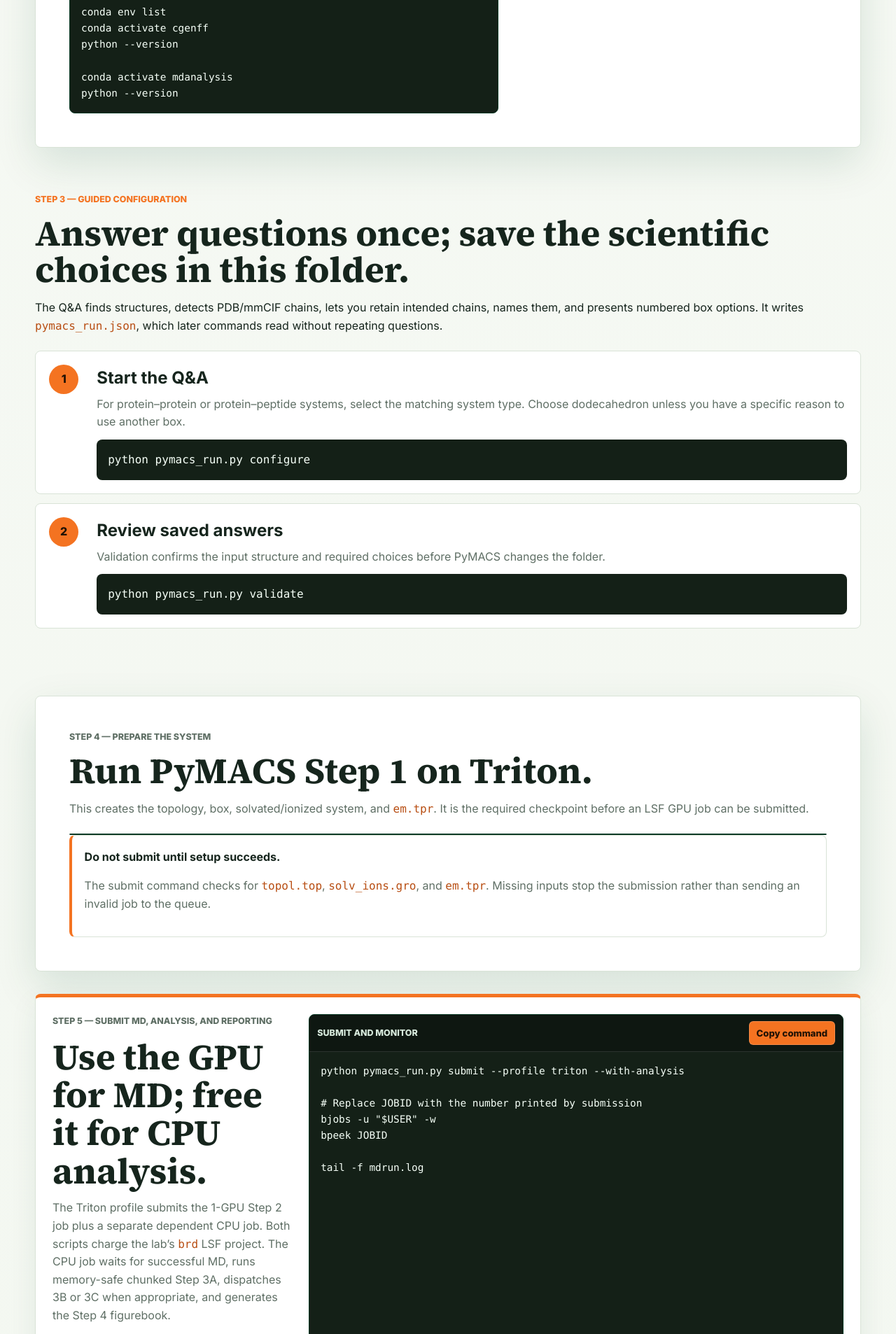
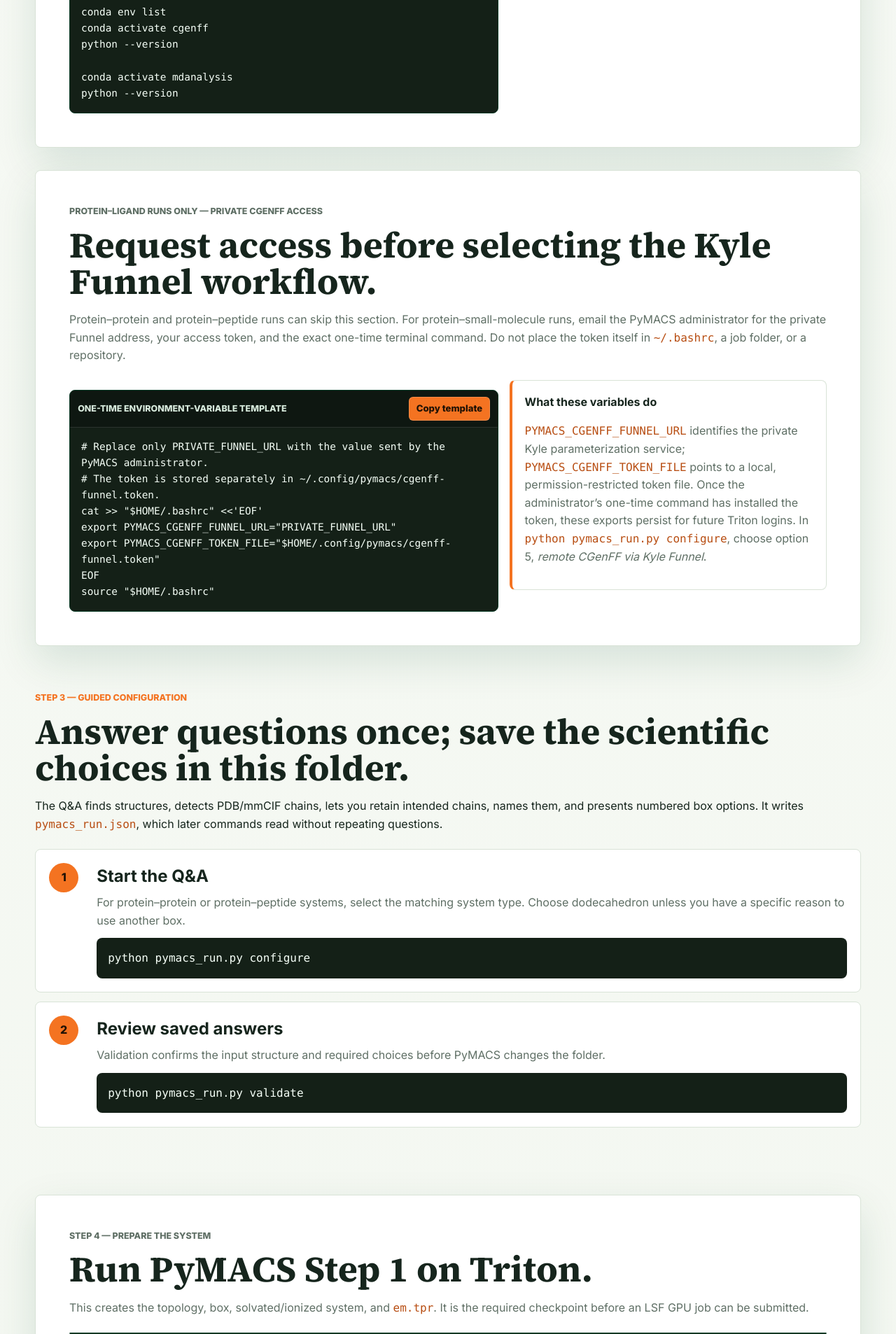
Before and after one commit to Joey305/pymacs-website, a Flask app: page /triton in a window 1280 px wide. Shown: the part 2907-4813 px from the top of the page at 70% size. Run offline with Flask 3, Linux system fonts and the light colour scheme.

Commit message:
Document private Triton CGenFF Funnel setup

```diff
--- a/templates/triton.html
+++ b/templates/triton.html
@@ -54,6 +54,20 @@ python --version</code></pre></div>
   </div>
 </section>
 
+<section class="band environment-band">
+  <div class="section-heading"><p class="eyebrow">Protein–ligand runs only — private CGenFF access</p><h2>Request access before selecting the Kyle Funnel workflow.</h2><p>Protein–protein and protein–peptide runs can skip this section. For protein–small-molecule runs, email <a href="mailto:jmschulz@med.miami.edu?subject=PyMACS%20Triton%20CGenFF%20Funnel%20Access">the PyMACS administrator</a> for the private Funnel address, your access token, and the exact one-time terminal command. Do not place the token itself in <code>~/.bashrc</code>, a job folder, or a repository.</p></div>
+  <div class="environment-layout">
+    <div class="command-card"><div class="command-head"><span>One-time environment-variable template</span><button type="button" data-copy-command>Copy template</button></div><pre><code># Replace only PRIVATE_FUNNEL_URL with the value sent by the PyMACS administrator.
+# The token is stored separately in ~/.config/pymacs/cgenff-funnel.token.
+cat &gt;&gt; "$HOME/.bashrc" &lt;&lt;'EOF'
+export PYMACS_CGENFF_FUNNEL_URL="PRIVATE_FUNNEL_URL"
+export PYMACS_CGENFF_TOKEN_FILE="$HOME/.config/pymacs/cgenff-funnel.token"
+EOF
+source "$HOME/.bashrc"</code></pre></div>
+    <div class="callout"><strong>What these variables do</strong><p><code>PYMACS_CGENFF_FUNNEL_URL</code> identifies the private Kyle parameterization service; <code>PYMACS_CGENFF_TOKEN_FILE</code> points to a local, permission-restricted token file. Once the administrator’s one-time command has installed the token, these exports persist for future Triton logins. In <code>python pymacs_run.py configure</code>, choose option 5, <em>remote CGenFF via Kyle Funnel</em>.</p></div>
+  </div>
+</section>
+
 <section class="content-grid">
   <div class="section-heading"><p class="eyebrow">Step 3 — Guided configuration</p><h2>Answer questions once; save the scientific choices in this folder.</h2><p>The Q&amp;A finds structures, detects PDB/mmCIF chains, lets you retain intended chains, names them, and presents numbered box options. It writes <code>pymacs_run.json</code>, which later commands read without repeating questions.</p></div>
   <div class="run-list">
```
